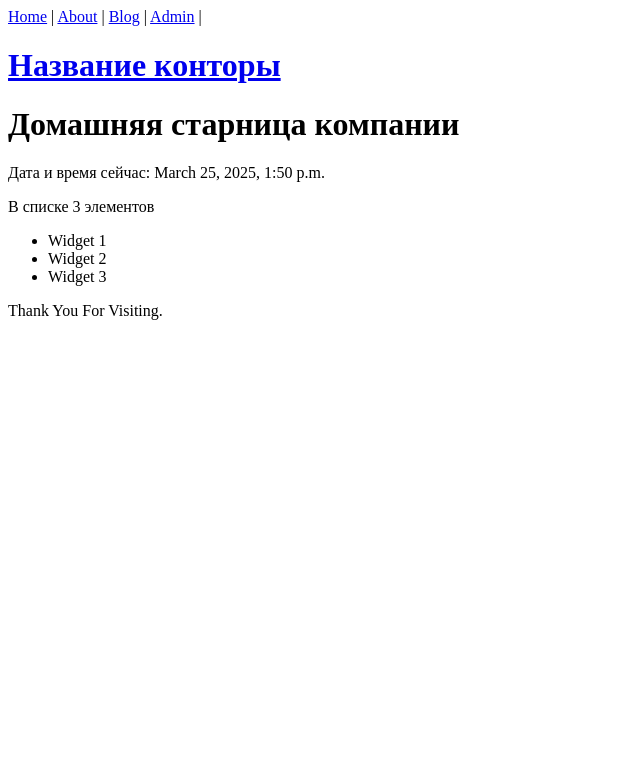
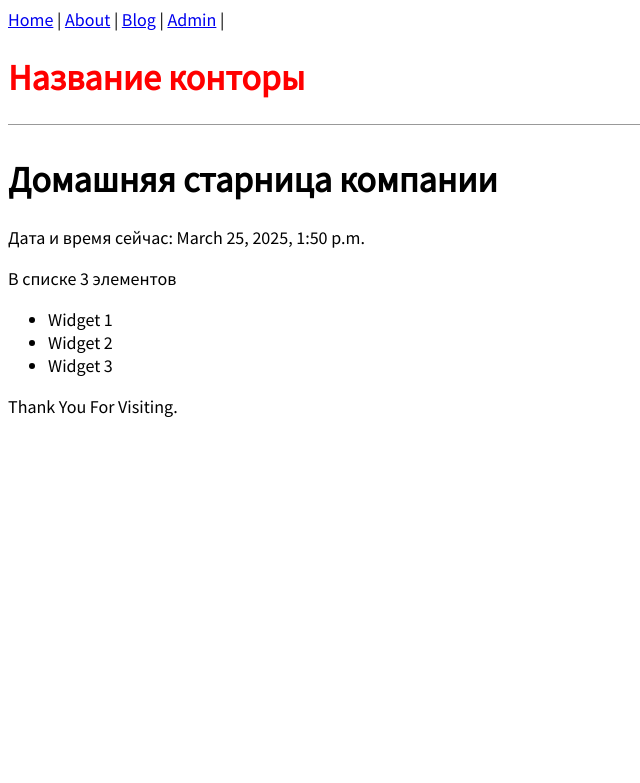
Before and after one commit to ImportAd/django_education, a Django app: page / in a window 1280 px wide. Shown: the top 783 px of the page, without its empty margins (0-640 px from the left). Run offline with Django 5.2, Linux system fonts and the light colour scheme.

Commit message:
довавление стилей в base.css

```diff
--- a/static/css/base.css
+++ b/static/css/base.css
@@ -1,3 +1,38 @@
 header h1 a {
     color: red;
 }
+body {
+    font-family: 'Source Sans Pro', sans-serif;
+    font-size: 18px;
+    }
+    header {
+    border-bottom: 1px solid #999;
+    margin-bottom: 2rem;
+    display: flex;
+    }
+    header h1 a {
+    color: red;
+    text-decoration: none;
+    }
+    .nav-left {
+    margin-right: auto;
+    }
+    .nav-right {
+    display: flex;
+    padding-top: 2rem;
+    }
+    .post-entry {
+    margin-bottom: 2rem;
+    }
+    .post-entry h2 {
+    margin: 0.5rem 0;
+    }
+    .post-entry h2 a,
+    .post-entry h2 a:visited {
+    color: blue;
+    text-decoration: none;
+    }
+    .post-entry p {
+    margin: 0;
+    font-weight: 400;
+    }
--- a/templates/base.html
+++ b/templates/base.html
@@ -3,8 +3,9 @@
 
 <head>
     <title>Демо</title>
-    <link href="https://fonts.googlepis.com/css?family=Source+Sans+Pro:400" rel="styleshett">
-    <link rel="styleshett" href="{% static 'css/base.css' %}">
+    <link href="https://fonts.googleapis.com/css?family=Source+Sans+Pro:400"
+    rel="stylesheet">
+    <link href="{% static 'css/base.css' %}" rel="stylesheet">
     <a href="{% url 'home' %}">Home</a> |
     <a href="{% url 'about'%}">About</a> |
     <a href="{% url 'blog'%}">Blog</a> |
```
